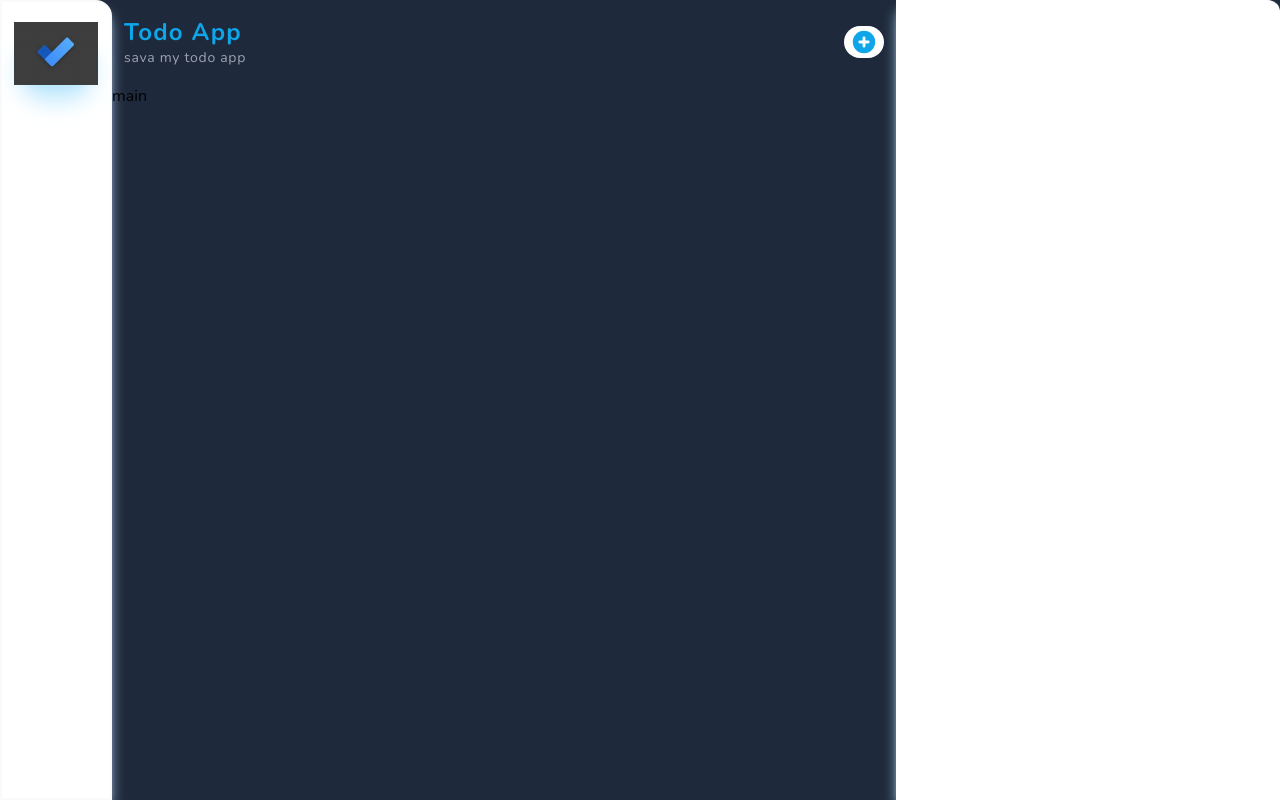
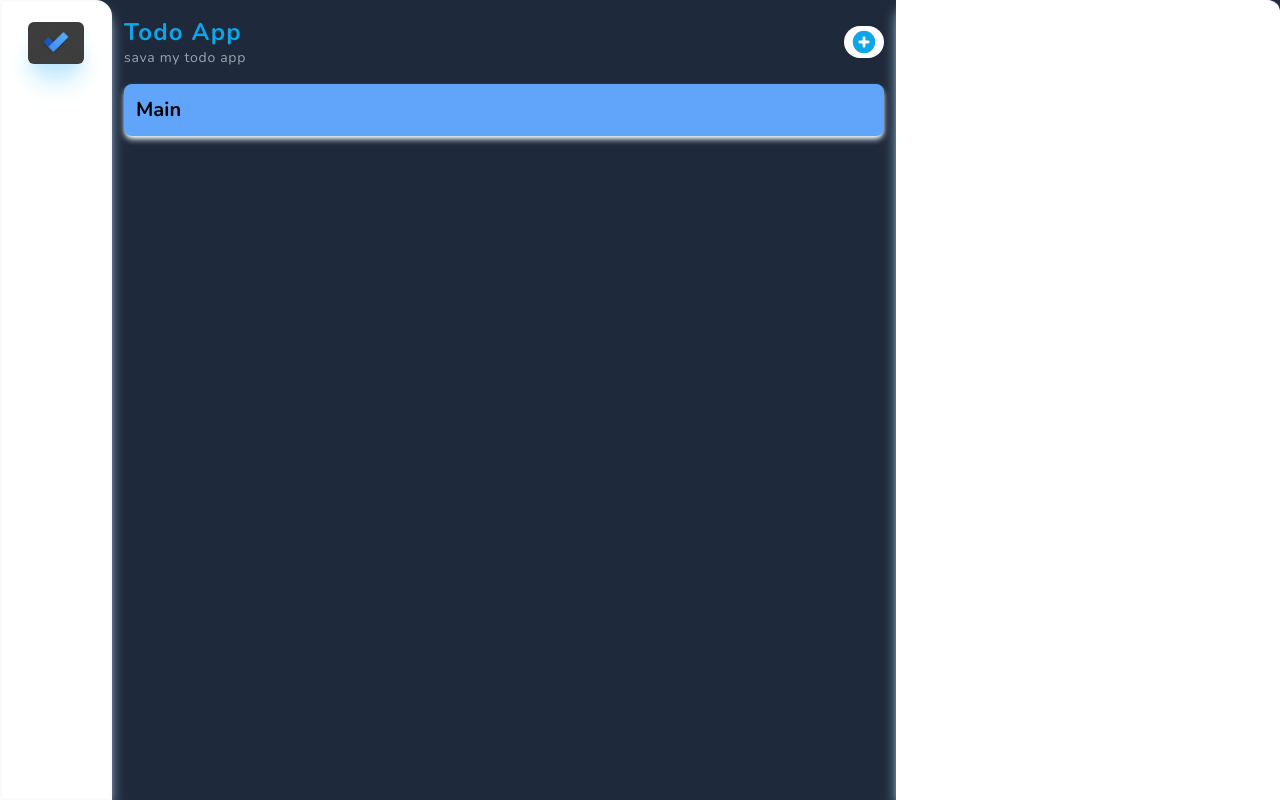
Before and after one commit to SubairMohamed/todo-app, a React (Create React App) app: page / in a window 1280 px wide. Built offline with nearby package versions, Linux system fonts and the light colour scheme.

Commit message:
todo-fiveth

```diff
--- a/src/components/Asides/Left.jsx
+++ b/src/components/Asides/Left.jsx
@@ -2,8 +2,8 @@ const Left = () => {
     return (
         // left side
         <aside id="left" className="w-20 lg:w-28 flex-none shadow-lg shadow-blue-200 border-gray-50 border-2 rounded-tr-2xl bg-white">
-            <div className="logo my-5 mx-3 rounded-full shadow-sky-200 shadow-xl">
-                <img src="/images/todo logo 1.jpg" />
+            <div className="logo my-5 mx-3 rounded-full flex justify-center items-center">
+                <img src="/images/todo logo 1.jpg" className="lg:w-14 lg:h-auto m-0 p-0 rounded-md shadow-sky-200 shadow-xl flex justify-center items-center" />
             </div>
         </aside>
     )
--- a/src/components/Main/Main.jsx
+++ b/src/components/Main/Main.jsx
@@ -15,7 +15,9 @@ const Main = () => {
                     </button>
                 </div>
             </header>
-            <main>main</main>
+            <main className="bg-blue-400 m-3 px-3 py-3 rounded-lg text-black font-bold text-xl capitalize shadow-md shadow-sky-50">
+                main
+            </main>
         </section>
     )
 
```
